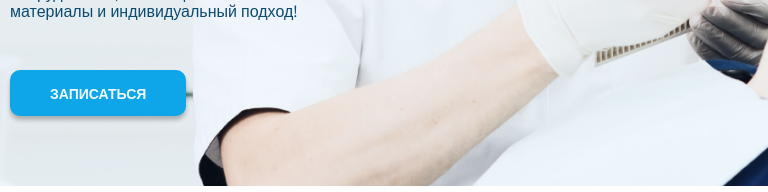
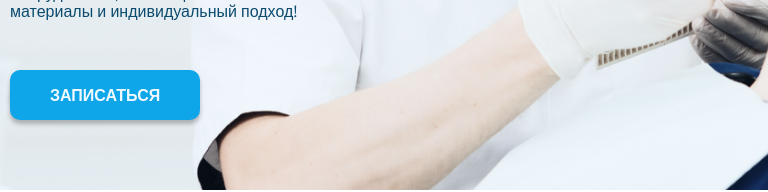
Before and after one commit to sheleshen/Project_4----------------------------, a plain HTML site: page index.html in a window 768 px wide. Shown: the part 365-557 px from the top of the page. Drawn offline with nearby package versions, Linux system fonts and the light colour scheme.

Commit message:
Mob.ver. | 600 + 760

```diff
--- a/css/style.css
+++ b/css/style.css
@@ -53,7 +53,7 @@ a:hover {
     margin-right: auto;
 }
 
-@media (max-width: 320px) {
+@media (max-width: 600px) {
     .container {
         max-width: calc(100% - 20px);
         margin-left: auto;
@@ -61,7 +61,7 @@ a:hover {
     }
 }
 
-@media (max-width: 768px) {
+@media (min-width: 768px) {
     .container {
         max-width: calc(100% - 20px);
         margin-left: auto;
@@ -69,23 +69,7 @@ a:hover {
     }
 }
 
-/* @media (min-width: 600px) {
-    .container {
-        max-width: calc(100% - 20px);
-        margin-left: auto;
-        margin-right: auto;
-    }
-}
-
-@media (max-width: 768px) {
-    .container {
-        max-width: 748px;
-        margin-left: auto;
-        margin-right: auto;
-    }
-}
-
-@media (max-width: 1024px) {
+/* @media (max-width: 1024px) {
     .container {
         max-width: 960px;
         margin-left: auto;
@@ -122,7 +106,7 @@ a:hover {
     transition: background-color 300ms linear;
 }
 
-@media (max-width: 320px) {
+@media (max-width: 600px) {
     .btn {
         font-weight: 700;
         font-size: 14px;
@@ -131,12 +115,12 @@ a:hover {
     }
 }
 
-@media (max-width: 768px) {
+@media (min-width: 768px) {
     .btn {
         font-weight: 700;
-        font-size: 14px;
+        font-size: 16px;
         line-height: 20px;
-        padding: 14px 40px 12px 40px;
+        padding: 16px 40px 14px 40px;
     }
 }
 
```
